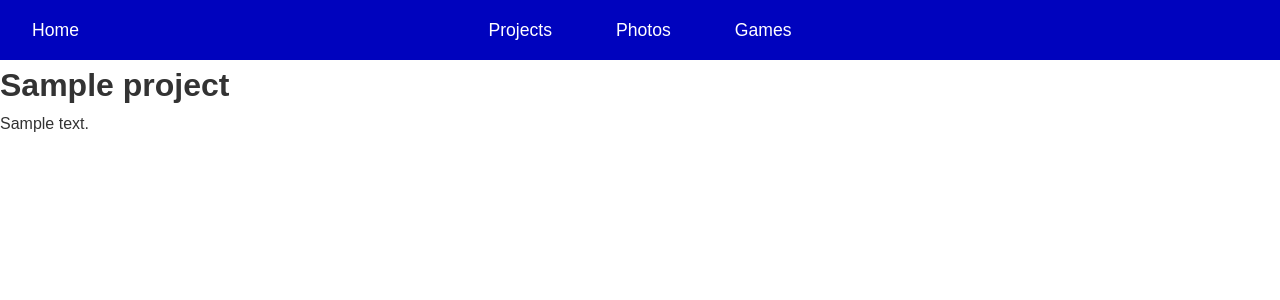
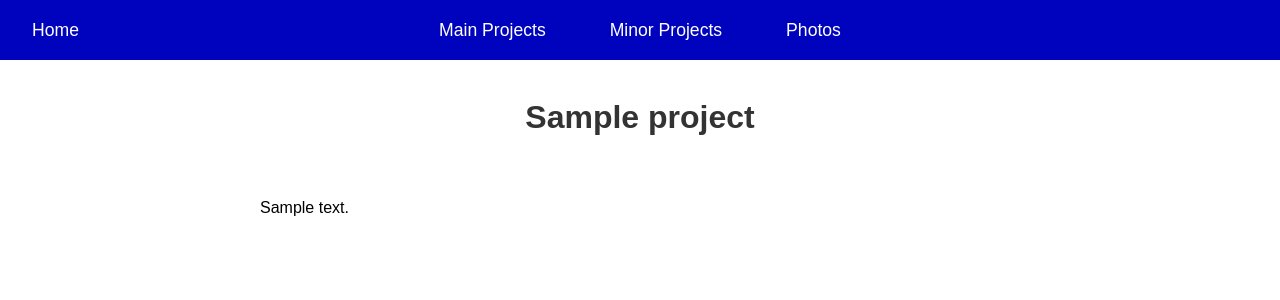
Before and after one commit to JoopJ/Website, a Flask app: template templates/project_detail.html in a window 1280 px wide. Shown: the top 300 px of the page. Run offline with Flask 3, Linux system fonts and the light colour scheme; the template is opened without the code that fills it: most values are stand-ins (such as "Sample title", 1, 10 or a date in 2020).

Commit message:
Added Minor Projects and Main Projects pages
Generalized the get_projects function to allow for multiple projects directories, which is then used to make seprate Main Projects and Minor Projects pages that function exactly the same but use seperate directories. Updated project_detail in app.py to use fenced_code and nl2br extensions of the markdown library. Added project_details page styling in style.css. Replaced projects.html with main_projects.html and minor_projects.html.

````diff
--- a/app.py
+++ b/app.py
@@ -5,21 +5,22 @@ import markdown
 
 app = Flask(__name__)
 
-def get_projects():
+def get_projects(projects_dir):
     """
     Each project should have a project.md file and thumbnail image.
     """
-    projects_dir = os.path.join(app.static_folder, 'projects')
+    projects_dir_os = os.path.join(app.static_folder, projects_dir)
     projects = []
 
-    if os.path.exists(projects_dir):
-        for project_name in os.listdir(projects_dir):
-            project_path = os.path.join(projects_dir, project_name)
+    if os.path.exists(projects_dir_os):
+        for project_name in os.listdir(projects_dir_os):
+            project_path = os.path.join(projects_dir_os, project_name)
 
             if os.path.isdir(project_path):
                 md_path = os.path.join(project_path, 'project.md')
                 thumbnail = None
 
+                # Look for thumbnail image
                 for img_name in ['thumbnail.jpg', 'thumbnail.png', 'thumbnail.jpeg']:
                     img_path = os.path.join(project_path, img_name)
                     if os.path.exists(img_path):
@@ -30,11 +31,9 @@ def get_projects():
 
                     mod_time = os.path.getmtime(md_path)
 
-                    print("project " + project_name + " found.")
-
                     projects.append({
                         'name': project_name,
-                        'path': f'projects/{project_name}',
+                        'path': f'{projects_dir}/{project_name}',
                         'thumbnail': thumbnail,
                         'mod_time': mod_time
                     })
@@ -49,9 +48,6 @@ def get_photo_galleries():
 
     photos_dir = os.path.join(app.static_folder, 'photos')
     galleries = []
-
-    print("Looking for photos in:", photos_dir)
-    print("Does the directory exist?", os.path.exists(photos_dir))
 
     if os.path.exists(photos_dir):
         for gallery_name in os.listdir(photos_dir):
@@ -88,26 +84,37 @@ def photo_gallery(gallery_name):
 
     return render_template('photo_gallery.html', gallery=gallery, photos=photos)
 
-
 @app.route('/')
 def home():
     return render_template('home.html')
 
-@app.route('/projects')
-def projects():
-    projects = get_projects()
-    return render_template('projects.html', projects=projects)
+@app.route('/main_projects')
+def main_projects():
+    projects = get_projects('main_projects')
+    return render_template('main_projects.html', projects=projects)
 
-@app.route('/project_detail/<project_name>')
-def project_detail(project_name):
-    project_path = os.path.join(app.static_folder, f'projects/{project_name}')
+@app.route('/minor_projects')
+def minor_projects():
+    projects = get_projects('minor_projects')
+    return render_template('minor_projects.html', projects=projects)
+
+@app.route('/project_detail/<project_dir>/<project_name>')
+def project_detail(project_name, project_dir):
+    project_path = os.path.join(app.static_folder, f'{project_dir}\{project_name}')
     md_path = os.path.join(project_path, 'project.md')
 
+    print("Path: " + md_path)
     if os.path.exists(md_path):
         with open(md_path, 'r', encoding='utf-8') as md_file:
             md_content = md_file.read()
 
-        html_content = markdown.markdown(md_content)
+        html_content = markdown.markdown(
+            md_content,
+            extensions=[
+                'fenced_code',  # Allows code blocks to be defined with ```
+                'nl2br',        # Converts newlines to <br> tags
+            ]
+        )
 
         project = { 'name': project_name, 'content': html_content}
 
@@ -122,4 +129,5 @@ def game_detail(game_id):
     return render_template('game_detail.html', game_id=game_id)
 
 if __name__ == '__main__':
+    use_directory_urls=False        # Use directory URLs instead of query parameters
     app.run(host='0.0.0.0', port=5000, debug=True)
--- a/static/css/style.css
+++ b/static/css/style.css
@@ -348,3 +348,152 @@ body {
     color: #333;
     text-align: center;
 }
+
+/* Individual project page styles */
+/*#region*/
+/* Overall container styling */
+.project-title {
+    max-width: 800px;
+    margin: 0 auto;
+    padding: 2rem;
+    text-align: center;
+}
+.markdown-content {
+    max-width: 800px;
+    margin: 0 auto;
+    padding: 20px;
+    line-height: 1.6;
+    color: #000000;
+}
+
+/* Headings */
+.markdown-content h1 {
+    font-size: 2.2em;
+    margin-top: 1.2em;
+    margin-bottom: 0.6em;
+    color: #2c3e50;
+    border-bottom: 2px solid #eee;
+    padding-bottom: 0.3em;
+}
+
+.markdown-content h2 {
+    font-size: 1.8em;
+    margin-top: 1.2em;
+    margin-bottom: 0.6em;
+    color: #2c3e50;
+}
+
+.markdown-content h3 {
+    font-size: 1.4em;
+    margin-top: 1em;
+    margin-bottom: 0.5em;
+    color: #2c3e50;
+}
+
+/* Paragraphs and text */
+.markdown-content p {
+    margin-bottom: 1.2em;
+    font-size: 1.1em;
+}
+
+/* Links */
+.markdown-content a {
+    color: #3498db;
+    text-decoration: none;
+    border-bottom: 1px solid transparent;
+    transition: border-color 0.2s ease;
+}
+
+.markdown-content a:hover {
+    border-bottom-color: #3498db;
+}
+
+/* Code blocks */
+.markdown-content pre {
+    background-color: #ffffff;
+    border: 1px solid #009933;
+    border-radius: 4px;
+    padding: 1em;
+    margin: 1.2em 0;
+    overflow-x: auto;
+}
+
+.markdown-content code {
+    font-family: 'Source Code Pro', Consolas, Monaco, 'Andale Mono', monospace;
+    font-size: 0.9em;
+    padding: 0.2em 0.4em;
+    background-color: #f8f9fa;
+    border-radius: 3px;
+}
+
+/* Inline code */
+.markdown-content p code {
+    background-color: #f8f9fa;
+    padding: 0.2em 0.4em;
+    border-radius: 3px;
+    font-size: 0.9em;
+}
+
+/* Lists */
+.markdown-content ul,
+.markdown-content ol {
+    padding-left: 1.8em;
+    margin-bottom: 1.2em;
+}
+
+.markdown-content li {
+    margin-bottom: 0.5em;
+}
+
+/* Blockquotes */
+.markdown-content blockquote {
+    margin: 1.2em 0;
+    padding: 0.5em 1em;
+    border-left: 4px solid #3498db;
+    background-color: #f8f9fa;
+    color: #495057;
+}
+
+/* Tables */
+.markdown-content table {
+    border-collapse: collapse;
+    width: 100%;
+    margin: 1.2em 0;
+}
+
+.markdown-content th,
+.markdown-content td {
+    padding: 0.8em;
+    border: 1px solid #dee2e6;
+}
+
+.markdown-content th {
+    background-color: #f8f9fa;
+    font-weight: 600;
+}
+
+/* Images */
+.markdown-content img {
+    max-width: 100%;
+    height: auto;
+    margin: 1.2em 0;
+    border-radius: 4px;
+}
+
+/* Horizontal rule */
+.markdown-content hr {
+    margin: 2em 0;
+    border: 0;
+    border-top: 1px solid #dee2e6;
+}
+
+/* Bold and italic */
+.markdown-content strong {
+    font-weight: 600;
+    color: #2c3e50;
+}
+
+.markdown-content em {
+    font-style: italic;
+}
+/*#endregion*/
--- a/templates/base.html
+++ b/templates/base.html
@@ -13,9 +13,9 @@
                 <a href="{{ url_for('home') }}" class="nav-brand">Home</a>
             </div>
             <div class="nav-center">
-                <a href="{{ url_for('projects') }}">Projects</a>
+                <a href="{{ url_for('main_projects') }}">Main Projects</a>
+                <a href="{{ url_for('minor_projects') }}">Minor Projects</a>
                 <a href="{{ url_for('photos') }}">Photos</a>
-                <a href="{{ url_for('games') }}">Games</a>
             </div>
         </nav>
     </header>
--- a/templates/home.html
+++ b/templates/home.html
@@ -20,7 +20,7 @@
     <section class="featured-content">
         <div class="current-project">
             <h2>Current Project</h2>
-            <a href="{{ url_for('project_detail', project_name='Image Handler') }}" class="feature-card">
+            <a href="{{ url_for('project_detail', project_name='Image Handler', project_dir='main_projects') }}" class="feature-card">
                 <img src="{{ url_for('static', filename='images/current-project.jpg') }}" alt="Current Project">
                 <h3>Image handler</h3>
                 <p>Application to display image files of various formats, along with details about the file.</p>
@@ -29,7 +29,7 @@
 
         <div class="featured-project">
             <h2>Featured Project</h2>
-            <a href="{{ url_for('project_detail', project_name='Lightning OpenGL') }}" class="feature-card">
+            <a href="{{ url_for('project_detail', project_name='Lightning OpenGL', project_dir='main_projects') }}" class="feature-card">
                 <img src="{{ url_for('static', filename='images/featured-project.jpg') }}" alt="Featured Project">
                 <h3>Lightning Bolt OpenGL</h3>
                 <p>A Lightning bot generation and rendering envrionement. Allows the user to alter the bolt and rendering options.</p>
--- a/templates/projects.html
+++ b/templates/main_projects.html
@@ -1,14 +1,14 @@
 {% extends "base.html" %}
 
-{% block title %}Projects{% endblock %}
+{% block title %}Main Projects{% endblock %}
 
 {% block content %}
 <div class="projects-container">
-    <h1>My Projects</h1>
+    <h1>Main Projects</h1>
 
     <div class="project-grid">
         {% for project in projects %}
-        <a href="{{ url_for('project_detail', project_name=project.name) }}" class="project-card">
+        <a href="{{ url_for('project_detail', project_name=project.name, project_dir='main_projects') }}" class="project-card">
             <div class="project-thumbnail">
                 <img src="{{ url_for('static', filename=project.path + '/' + project.thumbnail) }}"
                      alt="Thumbnail for {{ project.name }}"
--- a/templates/project_detail.html
+++ b/templates/project_detail.html
@@ -1,14 +1,12 @@
 {% extends "base.html" %}
-
-{% block title %}{{ project.name }}{% endblock %}
 
 {% block content %}
 <div class="project-detail-container">
-    <header class="project-header">
+    <header class="project-title">
         <h1>{{ project.name }}</h1>
     </header>
 
-    <article class="project-content">
+    <article class="markdown-content">
         {{ project.content | safe }}
     </article>
 </div>
````
Also changed, not shown: index.html (deleted, +0 -23 lines), static/minor_projects/Plant Moisture Monitor/project.md (added, +36 -0 lines), templates/minor_projects.html (added, +24 -0 lines), static/main_projects/Image Handler/project.md (added), static/main_projects/Lightning OpenGL/project.md (renamed from static/projects/Lightning OpenGL/project.md), static/main_projects/Lightning OpenGL/thumbnail.png (renamed from static/projects/Lightning OpenGL/thumbnail.png), static/minor_projects/Plant Moisture Monitor/esp32&moisture_sensor.jpg (added), static/minor_projects/Plant Moisture Monitor/homeassistantdial.jpg (added), static/minor_projects/Plant Moisture Monitor/side_of_pot.jpg (added), 1 other file.
